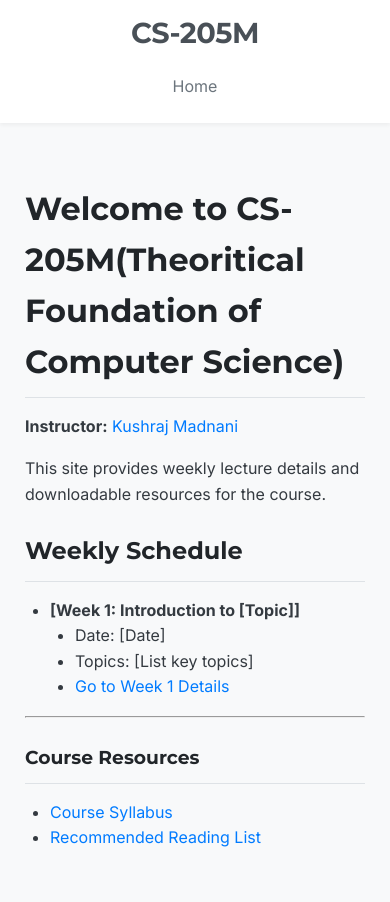
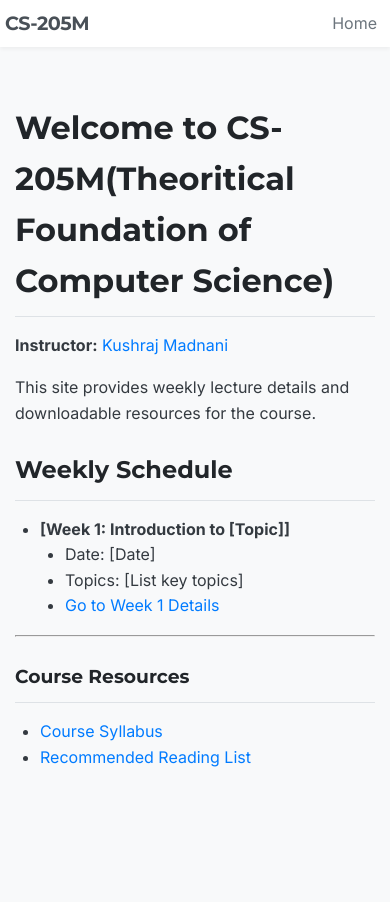
Before and after one commit to arxisme/CS-205M, a Jekyll site: the page built from index.md, in a window 390 px wide. Built offline with Jekyll 4.4.1, drawn with Linux system fonts in a browser that asks for light colours.

Commit message:
changed the style

```diff
--- a/_layouts/minimal.html
+++ b/_layouts/minimal.html
@@ -95,34 +95,38 @@
         /* Responsive Adjustments */
         @media (max-width: 768px) {
             .navbar {
-                padding: 10px 15px;
+                padding: 8px 5px;
             }
             .nav-content {
-                flex-direction: column;
-                align-items: center; /* Center items vertically */
+                flex-direction: row;
+                flex-wrap: wrap; /* Allow wrapping if needed */
+                justify-content: space-between;
+                align-items: center;
                 width: 100%;
+                max-width: 100%;
             }
             .navbar-brand {
-                margin-bottom: 10px;
-                text-align: center;
-                width: 100%;
+                font-size: 1.2em;
+                margin-bottom: 0;
+                width: auto;
+                padding-right: 10px;
             }
             .navbar-nav {
-                width: 100%;
-                display: flex;
-                flex-direction: column;
-                align-items: center; /* Center nav links */
+                flex-direction: row;
+                width: auto;
                 margin-top: 0;
+                gap: 5px;
             }
             .navbar-nav a {
-                display: block;
-                width: 100%;
-                text-align: center;
-                margin-bottom: 5px;
+                padding: 6px 8px;
+                font-size: 1em;
+                margin-bottom: 0;
+                width: auto;
+                text-align: left;
             }
             main {
-                margin: 0 10px 20px 10px;
-                padding: 15px;
+                margin: 0 5px 15px 5px;
+                padding: 10px;
             }
         }
     </style>
```
